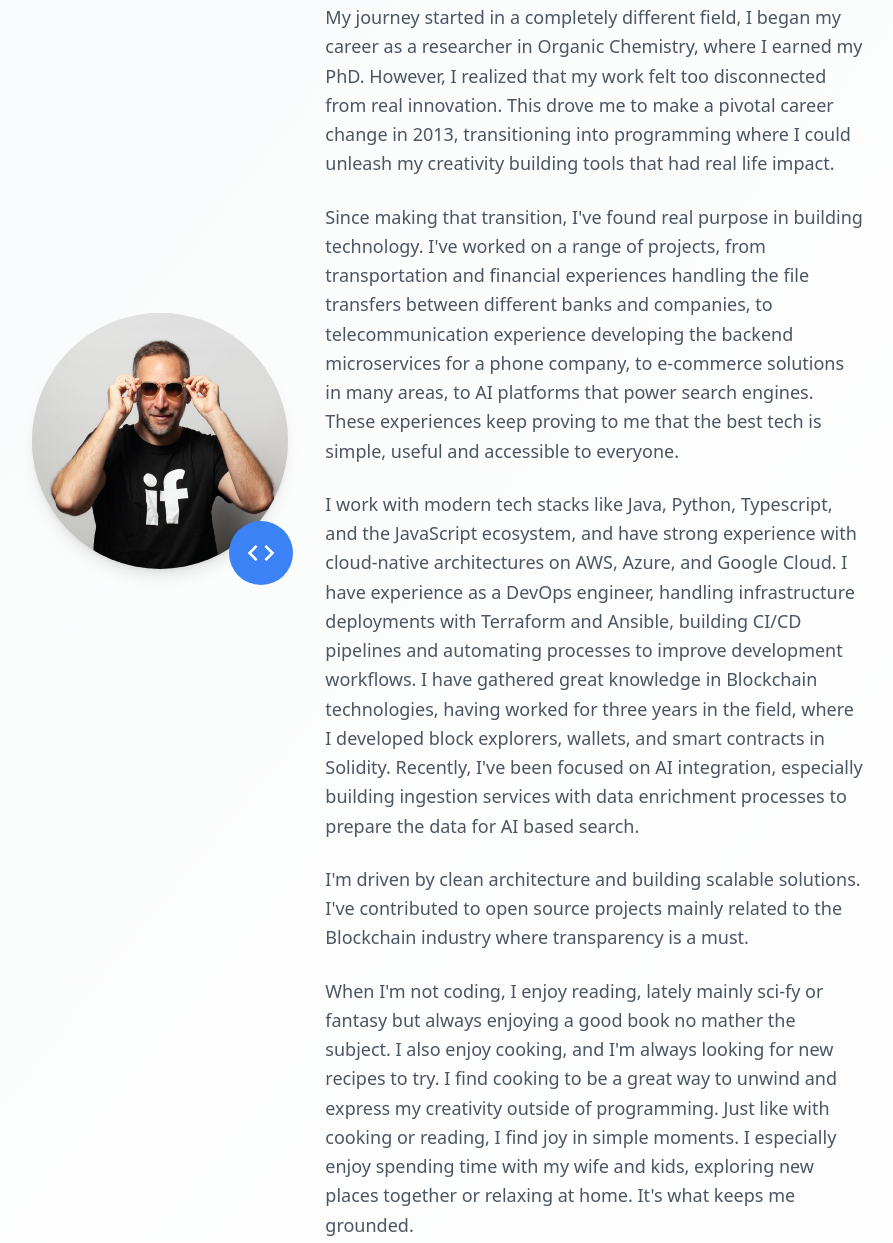
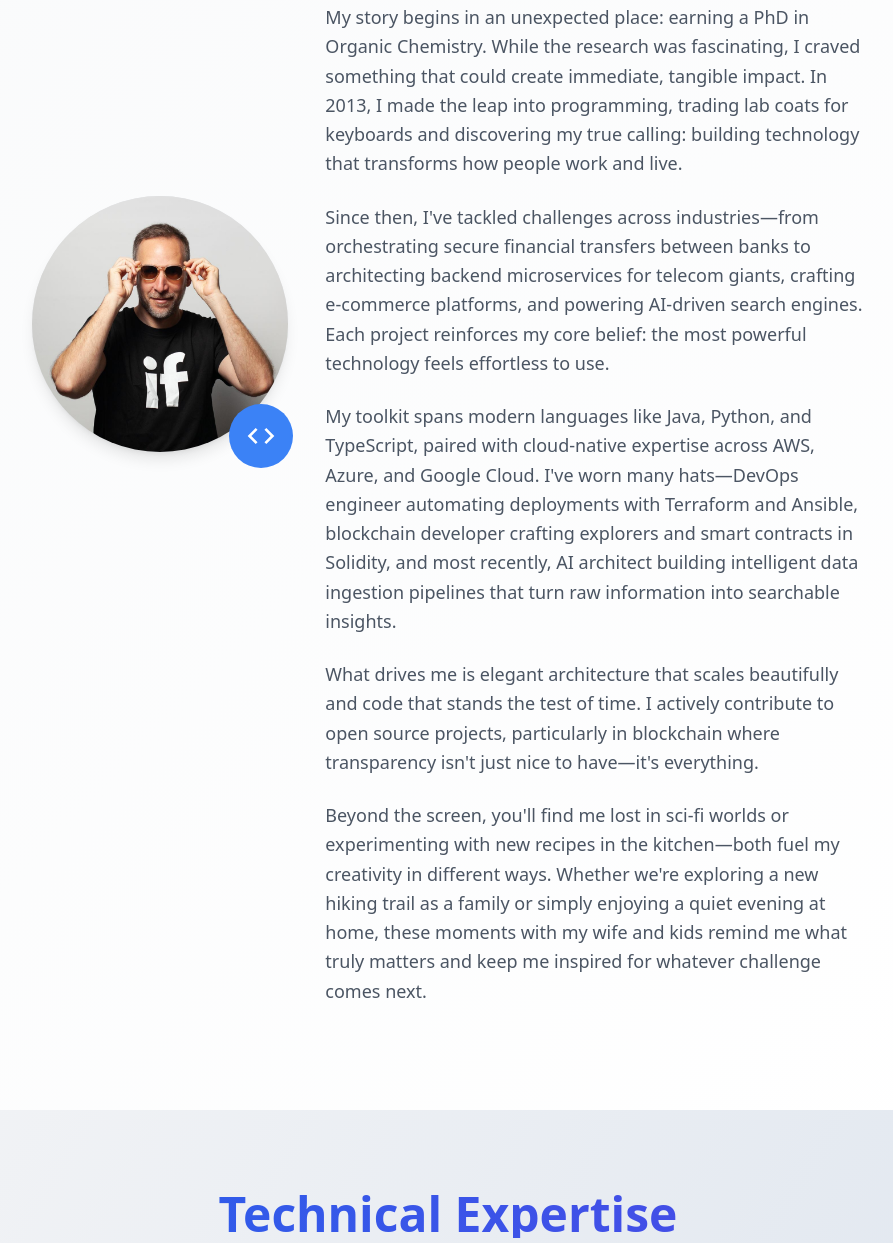
Before and after one commit to otoumas/tomas_casas_dev, a plain HTML site: page about_me.html in a window 1280 px wide. Shown: the part 293-1536 px from the top of the page, without its empty margins (192-1085 px from the left). Drawn offline with nearby package versions, Linux system fonts and the light colour scheme.

Commit message:
Revise about me section for clarity and impact, update navigation bar and footer content for better engagement

```diff
--- a/about_me.html
+++ b/about_me.html
@@ -83,56 +83,37 @@
                 <div class="md:col-span-2">
                     <div class="prose prose-lg max-w-none">
                         <p class="text-lg text-gray-600 leading-relaxed mb-6">
-                            My journey started in a completely different field, I began my career as a researcher in
-                            Organic Chemistry,
-                            where I earned my PhD. However, I realized that my work felt too disconnected from real
-                            innovation. This drove me
-                            to make a pivotal career change in 2013, transitioning into programming where I could
-                            unleash my creativity
-                            building tools that had real life impact.
+                            My story begins in an unexpected place: earning a PhD in Organic Chemistry. While the
+                            research was fascinating, I craved something that could create immediate, tangible impact.
+                            In 2013, I made the leap into programming, trading lab coats for keyboards and discovering
+                            my true calling: building technology that transforms how people work and live.
                         </p>
 
                         <p class="text-lg text-gray-600 leading-relaxed mb-6">
-                            Since making that transition, I've found real purpose in building technology. I've worked on
-                            a range of
-                            projects, from transportation and financial experiences handling the file transfers between
-                            different banks and companies,
-                            to telecommunication experience developing the backend microservices for a phone company, to
-                            e-commerce solutions in many areas,
-                            to AI platforms that power search engines. These experiences keep proving to me that the
-                            best tech is simple, useful and accessible
-                            to everyone.
+                            Since then, I've tackled challenges across industries—from orchestrating secure financial
+                            transfers between banks to architecting backend microservices for telecom giants, crafting
+                            e-commerce platforms, and powering AI-driven search engines. Each project reinforces my core
+                            belief: the most powerful technology feels effortless to use.
                         </p>
 
                         <p class="text-lg text-gray-600 leading-relaxed mb-6">
-                            I work with modern tech stacks like Java, Python, Typescript, and the JavaScript ecosystem,
-                            and have strong experience with cloud-native
-                            architectures on AWS, Azure, and Google Cloud.
-                            I have experience as a DevOps engineer, handling infrastructure deployments with Terraform
-                            and Ansible, building CI/CD pipelines
-                            and automating processes to improve development workflows.
-                            I have gathered great knowledge in Blockchain technologies, having worked for three years in
-                            the field, where I developed block explorers,
-                            wallets, and smart contracts in Solidity.
-                            Recently, I've been focused on AI integration, especially building ingestion services with
-                            data enrichment processes to prepare the data
-                            for AI based search.
+                            My toolkit spans modern languages like Java, Python, and TypeScript, paired with
+                            cloud-native expertise across AWS, Azure, and Google Cloud. I've worn many hats—DevOps
+                            engineer automating deployments with Terraform and Ansible, blockchain developer crafting
+                            explorers and smart contracts in Solidity, and most recently, AI architect building
+                            intelligent data ingestion pipelines that turn raw information into searchable insights.
                         </p>
 
                         <p class="text-lg text-gray-600 leading-relaxed mb-6">
-                            I'm driven by clean architecture and building scalable solutions. I've contributed to open
-                            source projects mainly related to the Blockchain
-                            industry where transparency is a must.
+                            What drives me is elegant architecture that scales beautifully and code that stands the test
+                            of time. I actively contribute to open source projects, particularly in blockchain where
+                            transparency isn't just nice to have—it's everything.
                         </p>
-
                         <p class="text-lg text-gray-600 leading-relaxed mb-6">
-                            When I'm not coding, I enjoy reading, lately mainly sci-fy or fantasy but always enjoying a
-                            good book no mather the subject. I also enjoy cooking,
-                            and I'm always looking for new recipes to try. I find cooking to be a great way to unwind
-                            and express my creativity outside of programming.
-                            Just like with cooking or reading, I find joy in simple moments. I especially enjoy spending
-                            time with my wife and kids, exploring new places
-                            together or relaxing at home. It's what keeps me grounded.
+                            Beyond the screen, you'll find me lost in sci-fi worlds or experimenting with new recipes in
+                            the kitchen—both fuel my creativity in different ways. Whether we're exploring a new hiking
+                            trail as a family or simply enjoying a quiet evening at home, these moments with my wife and
+                            kids remind me what truly matters and keep me inspired for whatever challenge comes next.
                         </p>
                     </div>
                 </div>
@@ -504,7 +485,8 @@
                         </div>
                         <div class="glass-effect rounded-2xl p-6 flex-1">
                             <h3 class="text-xl font-bold text-white mb-2">Financial Services</h3>
-                            <p class="text-gray-300">Development of banking integrations, and financial data processing</p>
+                            <p class="text-gray-300">Development of banking integrations, and financial data
+                                processing</p>
                         </div>
                     </div>
                 </div>
```
Also changed, not shown: index.html (+38 -17 lines).
